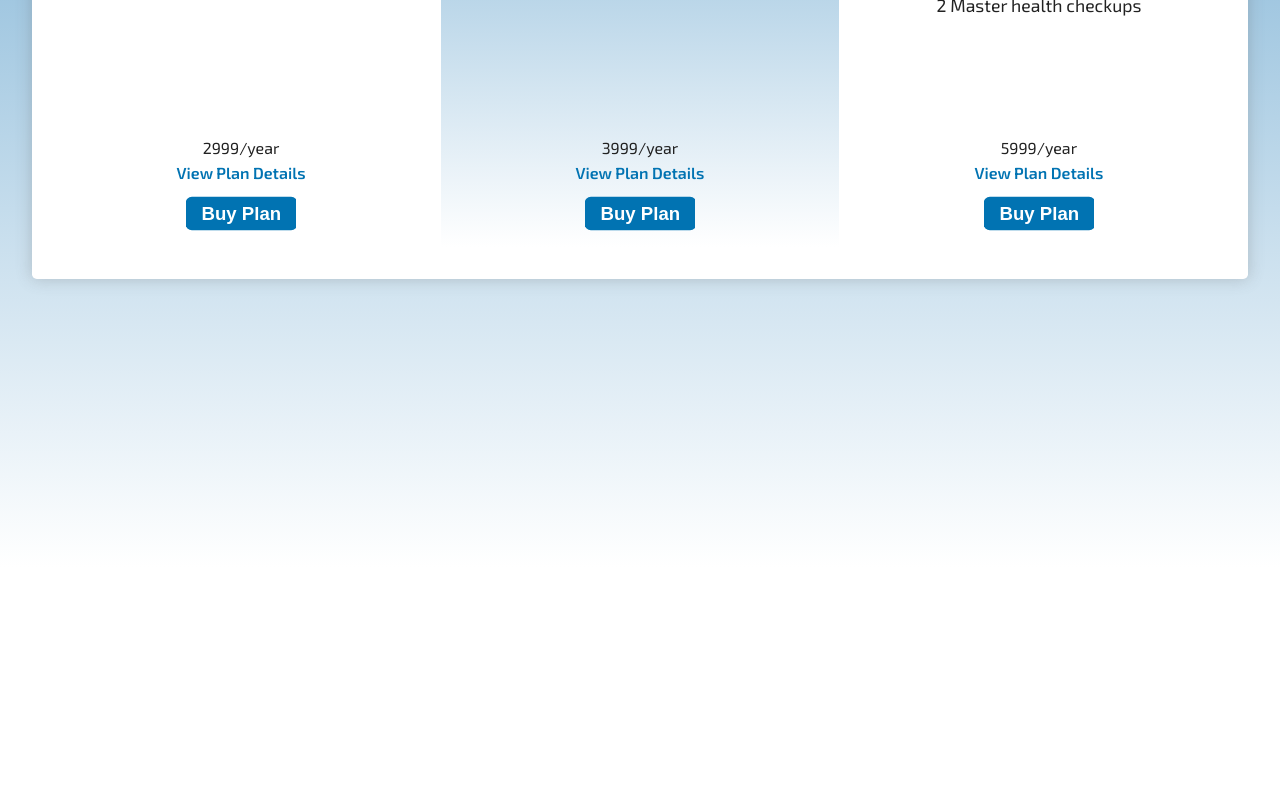
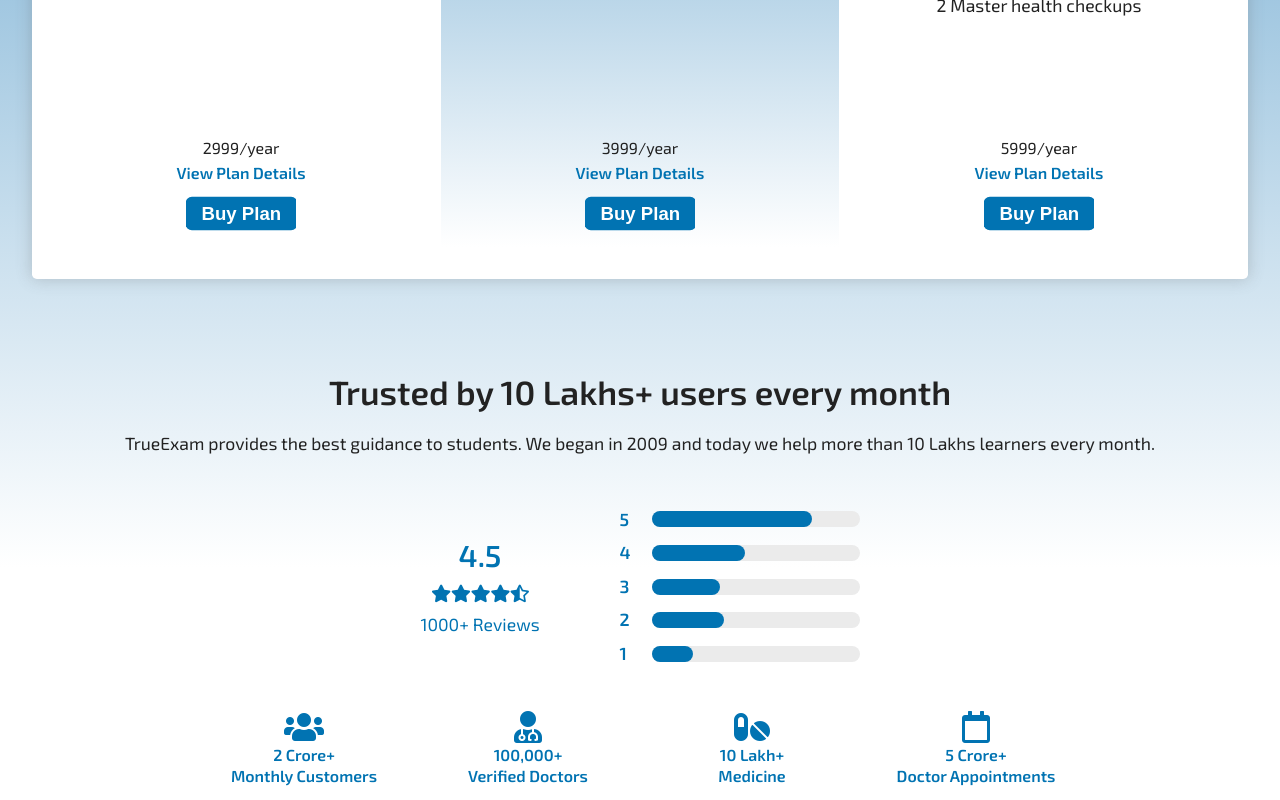
Before and after one commit to soorajarsn/True-exam, a React (Vite) app: page / in a window 1280 px wide. Shown: the part 740-1540 px from the top of the page. Before the commit the page ends 1307 px from the top, so only its background shows below. Built offline with nearby package versions, Linux system fonts and the light colour scheme.

Commit message:
add Ratings component in homepage

```diff
--- a/src/components/Index.js
+++ b/src/components/Index.js
@@ -3,6 +3,7 @@ import Navbar from "./Navbar";
 import indexHero from "./images/Index.webp";
 import "../styles/index.scss";
 import Pricing from "./Pricing";
+import Ratings from "./Ratings";
 function Index() {
   return (
     <React.Fragment>
@@ -13,6 +14,7 @@ function Index() {
           <div className="gradient"></div>
         </div>
         <Pricing />
+        <Ratings />
       </div>
     </React.Fragment>
   );
```
